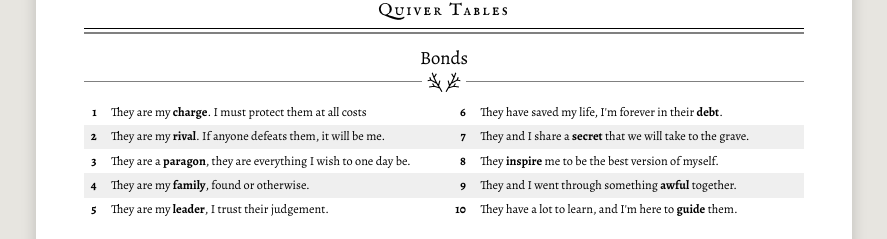
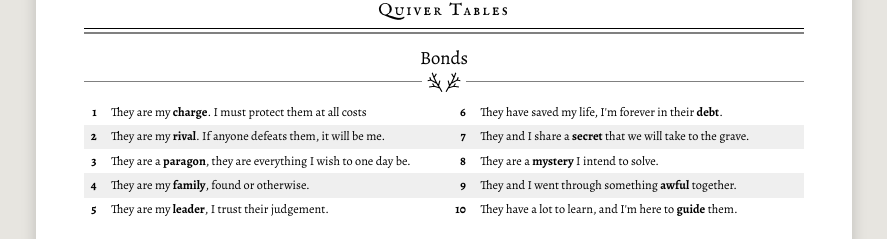
Before and after one commit to maxlebedev/quiver, a plain HTML site: page tables.html in a window 1280 px wide. Shown: the part 1150-1389 px from the top of the page, without its empty margins (196-1083 px from the left). Drawn offline with Linux system fonts and the light colour scheme.

Commit message:
replace bond 8 with a more differentiated one

```diff
--- a/tables.html
+++ b/tables.html
@@ -67,7 +67,7 @@
   <table class="bonds">
     <tr><td class="n">1</td><td>They are my <b>charge</b>. I must protect them at all costs</td><td class="n">6</td><td>They have saved my life, I'm forever in their <b>debt</b>.</td></tr>
     <tr><td class="n">2</td><td>They are my <b>rival</b>. If anyone defeats them, it will be me.</td><td class="n">7</td><td>They and I share a <b>secret</b> that we will take to the grave.</td></tr>
-    <tr><td class="n">3</td><td>They are a <b>paragon</b>, they are everything I wish to one day be.</td><td class="n">8</td><td>They <b>inspire</b> me to be the best version of myself.</td></tr>
+    <tr><td class="n">3</td><td>They are a <b>paragon</b>, they are everything I wish to one day be.</td><td class="n">8</td><td>They are a <b>mystery</b> I intend to solve.</td></tr>
     <tr><td class="n">4</td><td>They are my <b>family</b>, found or otherwise.</td><td class="n">9</td><td>They and I went through something <b>awful</b> together.</td></tr>
     <tr><td class="n">5</td><td>They are my <b>leader</b>, I trust their judgement.</td><td class="n">10</td><td>They have a lot to learn, and I'm here to <b>guide</b> them.</td></tr>
   </table>
```
